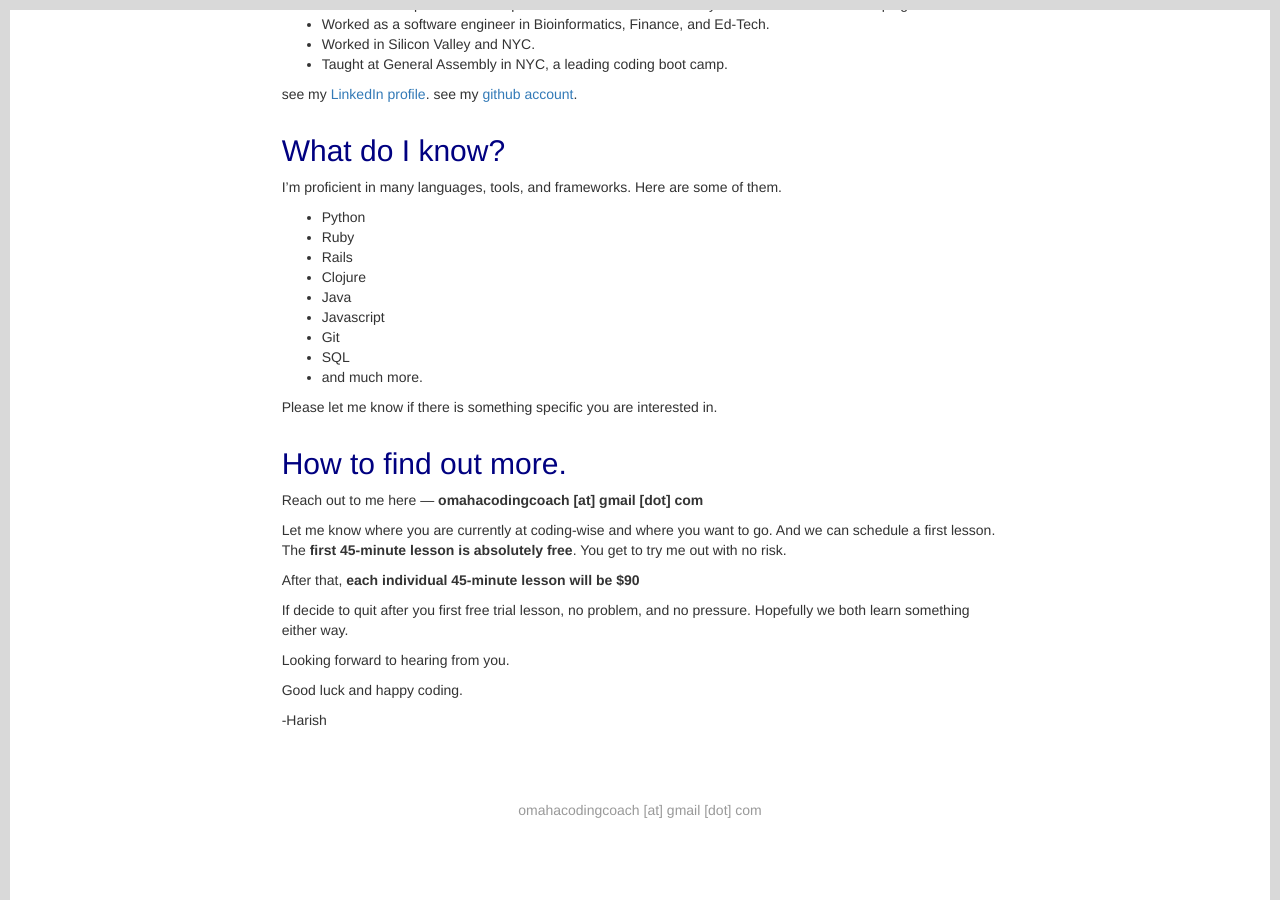
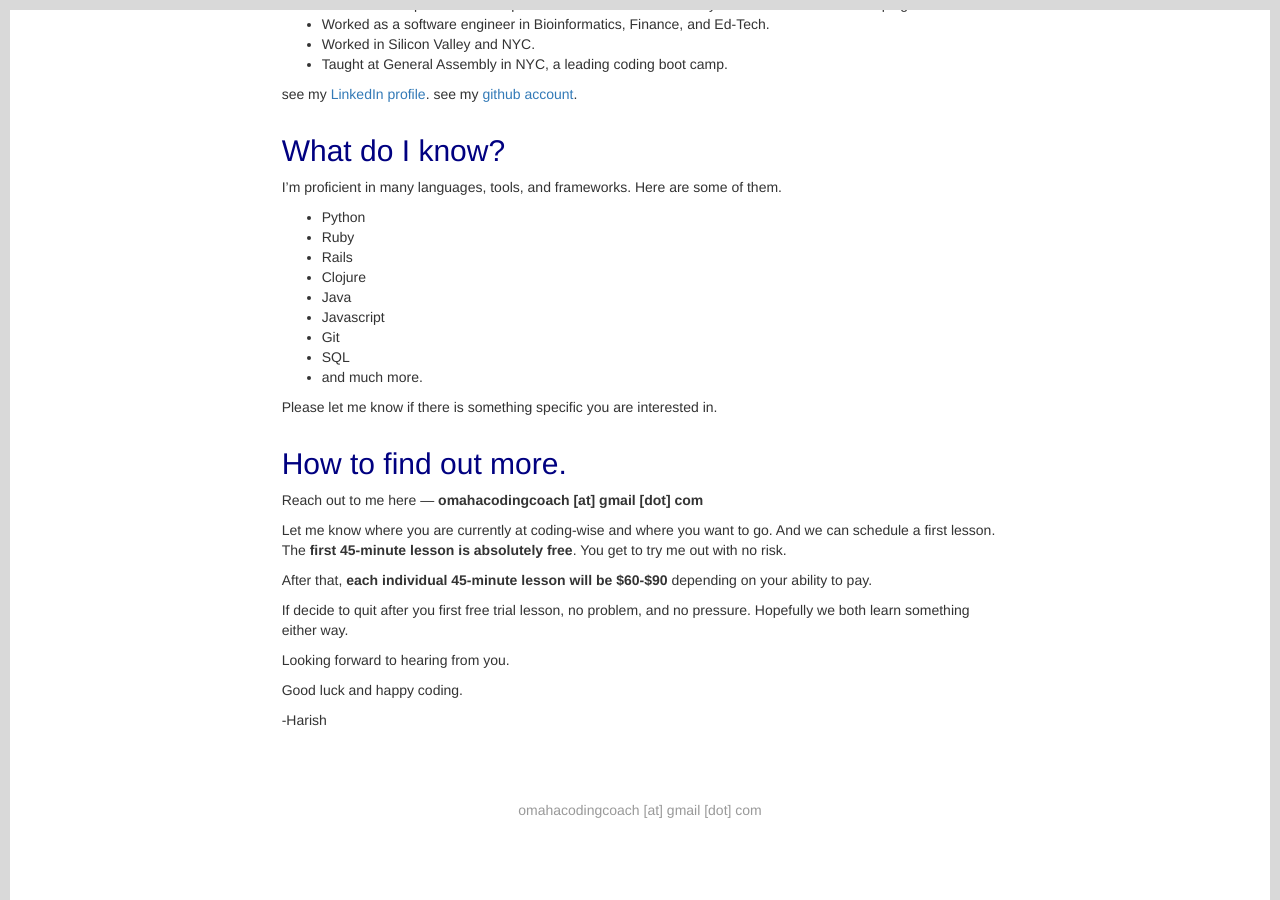
Before and after one commit to harishtella/omahacodingcoach, a Jekyll site: the page built from index.md, in a window 1280 px wide and 900 px high, scrolled down 2459 px. Built offline with Jekyll 4.4.1, drawn with Linux system fonts in a browser that asks for light colours; nearby versions of some CDN libraries.

Commit message:
Change pricing

```diff
--- a/_includes/coaching.md
+++ b/_includes/coaching.md
@@ -125,7 +125,8 @@ coding-wise and where you want to go. And we can schedule a first
 lesson. The **first 45-minute lesson is absolutely free**. You get to try me
 out with no risk.
 
-After that, **each individual 45-minute lesson will be $90**
+After that, **each individual 45-minute lesson will be $60-$90**
+depending on your ability to pay.
 
 If decide to quit after you first free trial lesson, no problem, and no
 pressure.
```
